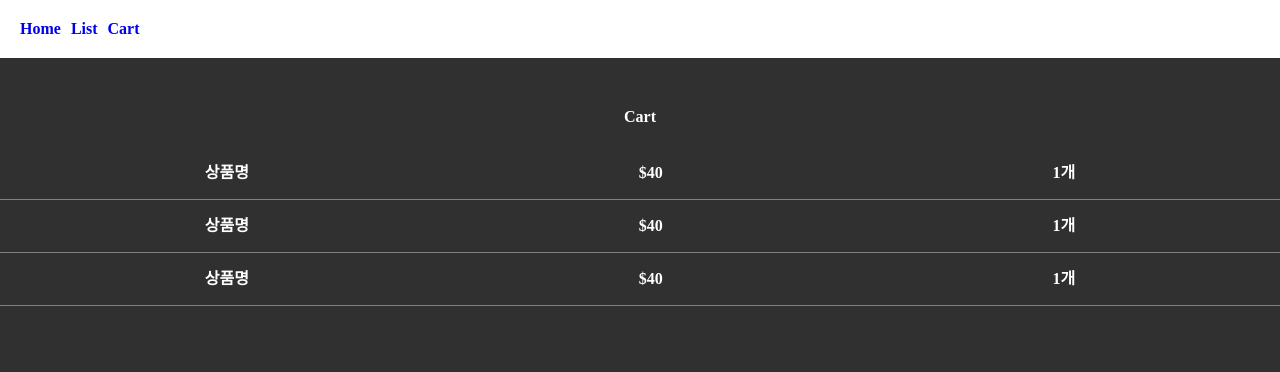
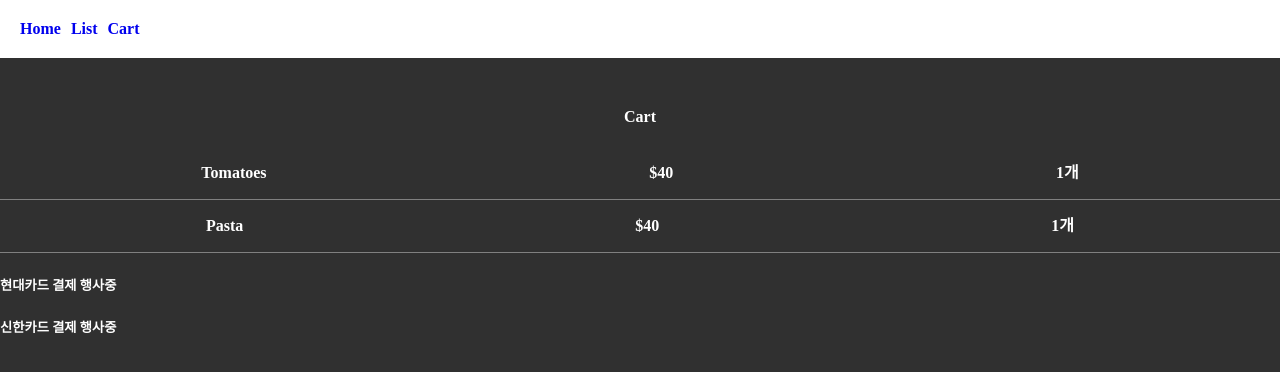
Before and after one commit to neogoolboss/HomeStudy_Next_JS, a Next.js app: page /cart in a window 1280 px wide. Shown: the top 372 px of the page. Built offline with nearby package versions, Linux system fonts and the light colour scheme.

Commit message:
2024 05 30 props

```diff
--- a/app/cart/page.js
+++ b/app/cart/page.js
@@ -1,24 +1,32 @@
 import {age, name} from './data.js'
 
 export default function Cart() {
+
+    let 장바구니 = ['Tomatoes', 'Pasta']
+    let 카드 = ['현대', '신한']
 
     return (
 
         <div>
             <h4 className="title">Cart</h4>
-            <CartItem/>
-            <CartItem/>
-            <CartItem/>
+            <CartItem 상품={장바구니[0]}/>
+            <CartItem 상품={장바구니[1]}/>
+            <Banner 카드 = {카드[0]}/>
+            <Banner 카드 = {카드[1]}/>
         </div>
 
     )
 }
 
+function Banner(props) {
+    return <h5>{props.카드}카드 결제 행사중</h5>
+}
+
 // 컴포넌트 형식
-function CartItem() {
+function CartItem(props) {
     return (
         <div className="cart-item">
-            <p>상품명</p>
+            <p>{props.상품}</p>
             <p>$40</p>
             <p>1개</p>
         </div>
```
